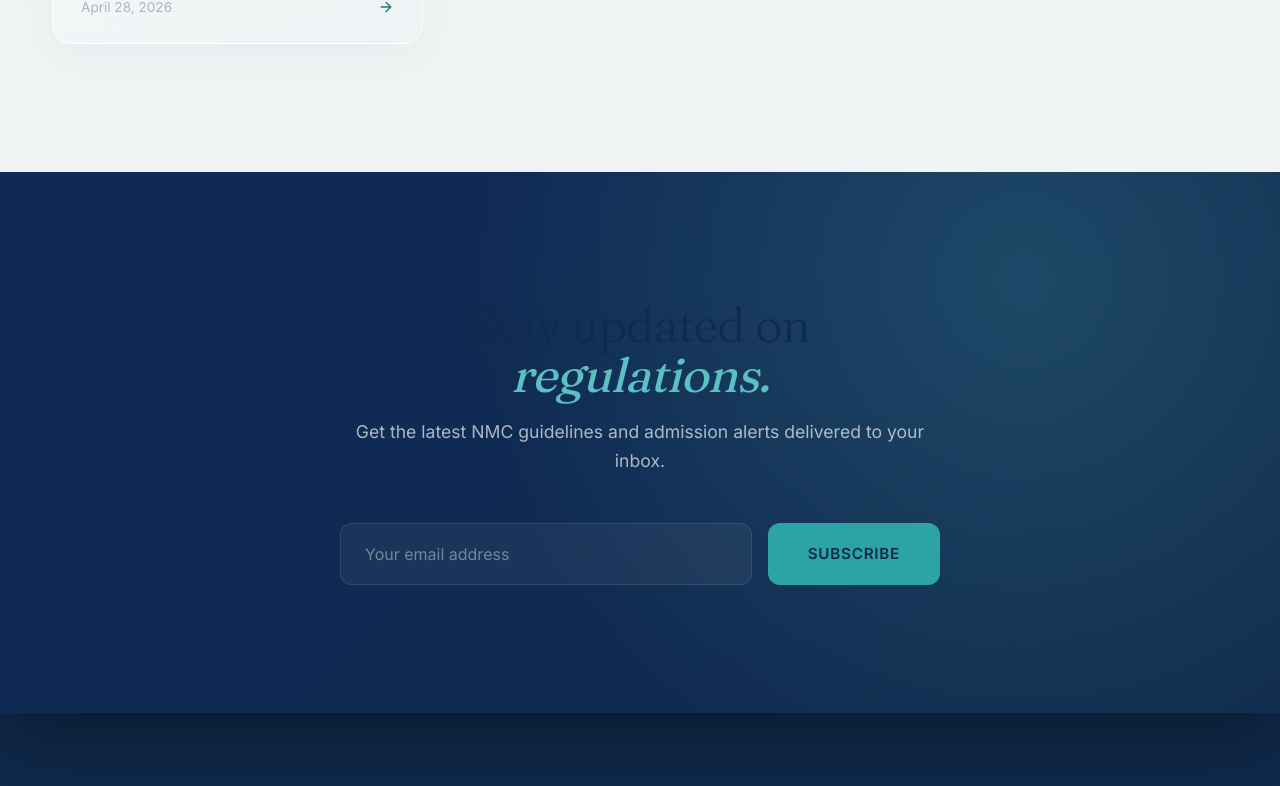
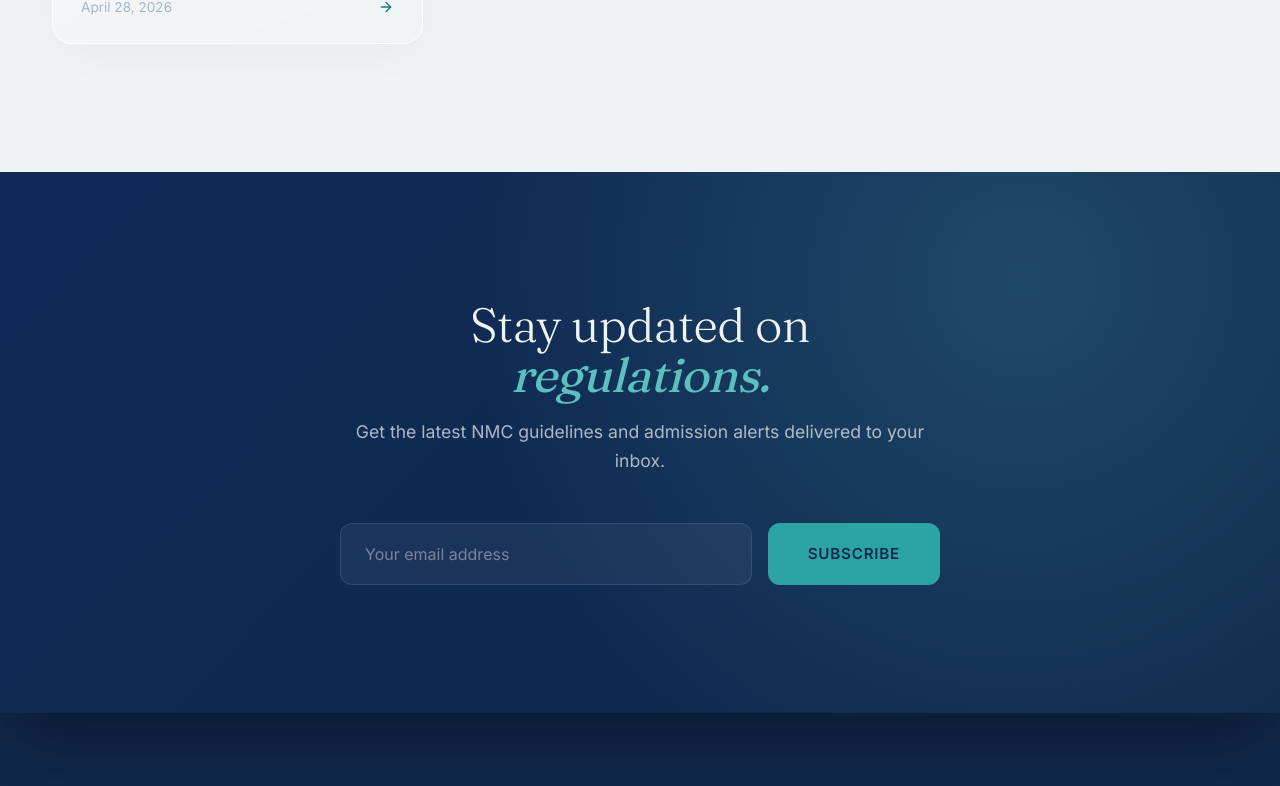
Before and after one commit to yashx420/nvvfoundation, a Next.js app: page /blogs in a window 1280 px wide. Shown: the part 2256-3042 px from the top of the page. Built offline with nearby package versions, Linux system fonts and the light colour scheme.

Commit message:
Fix blog newsletter title visibility

```diff
--- a/src/app/blogs/blogs.module.css
+++ b/src/app/blogs/blogs.module.css
@@ -331,6 +331,7 @@
   font-family: var(--font-serif);
   font-size: clamp(2rem, 4vw, 3rem);
   font-weight: 300;
+  color: var(--paper);
   margin-bottom: 1rem;
 }
 
```
